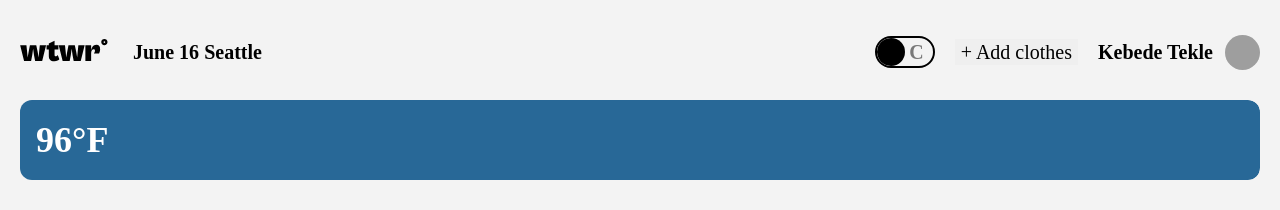
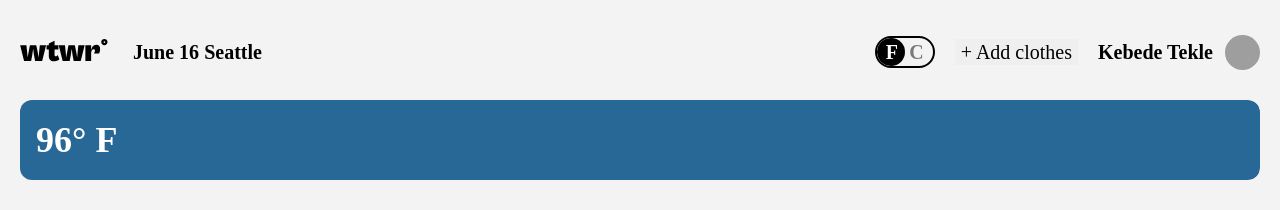
Before and after one commit to kebede01/se_project_react, a React (Vite) app: page / in a window 1280 px wide. Shown: the top 210 px of the page. Built offline with nearby package versions, Linux system fonts and the light colour scheme; no server answers; grey boxes are pictures that could not be loaded.

Commit message:
feat:making temp units dynamic and creating context folder

```diff
--- a/src/components/App/App.jsx
+++ b/src/components/App/App.jsx
@@ -8,6 +8,7 @@ import ItemModal from "../ItemModal/ItemModal";
 import { filterWeatherData, weatherApiData} from "../../utils/WeatherApi.js";
 
 import Footer from '../Footer/Footer.jsx';
+import CurrentTemperatureUnitContext from '../../contexts/CurrentTemperatureUnitContext.js'
 function App() {
   const [weatherData, setWeatherData] = useState({
     type: "cold",
@@ -19,7 +20,8 @@ function App() {
   const [clothingItems, setClothingItems] = useState(defaultClothingItems);
   const [name, setName] = useState("");
   const [avatarName, setAvatarName] = useState("Kebede Tekle");
-   const [image, setImage] = useState("");
+  const [image, setImage] = useState("");
+  const [currentTemperatureUnit, setCurrentTemperatureUnit] = useState('F');
   const handleAddGarment = () => {
     setActiveModal("add garment");
   };
@@ -31,6 +33,9 @@ function App() {
     setSelectedCard(card);
   };
 
+  const handleToggleSwitchChange = () => {
+  setCurrentTemperatureUnit(currentTemperatureUnit === "F" ? "C" : "F")
+  }
 
   useEffect(() => {
     weatherApiData( coordinates , APIkey)
@@ -43,7 +48,7 @@ function App() {
       });
   }, []);
   return (
-
+    <CurrentTemperatureUnitContext.Provider value={{ currentTemperatureUnit, handleToggleSwitchChange }}>
       <div className="page">
         <div className="page__content">
           <Header
@@ -121,7 +126,7 @@ function App() {
           <Footer/>
         </div>
       </div>
-
+    </CurrentTemperatureUnitContext.Provider>
   );
 }
 export default App;
--- a/src/components/Main/Main.jsx
+++ b/src/components/Main/Main.jsx
@@ -1,14 +1,16 @@
+import { useContext } from "react";
 import "./Main.css";
 import WeatherCard from "../WeatherCard/WeatherCard";
 import ItemCard from "../ItemCard/ItemCard";
-
-function Main({ weatherData, handleCardClick, clothingItems}) {
+import CurrentTemperatureUnitContext from '../../contexts/CurrentTemperatureUnitContext'
+function Main({ weatherData, handleCardClick, clothingItems }) {
+   const { currentTemperatureUnit } = useContext(CurrentTemperatureUnitContext);
   return (
     <main className="main">
       <WeatherCard weatherData={weatherData} />
       <section className="cards">
         <p className="cards__text">
-          Today is {weatherData.temp}&deg;F / You may want to wear:
+          Today is {weatherData.temp}&deg;{ currentTemperatureUnit } / You may want to wear:
         </p>
         <ul className="cards__list">
           {clothingItems
--- a/src/components/ToggleSwitch/ToggleSwitch.css
+++ b/src/components/ToggleSwitch/ToggleSwitch.css
@@ -40,3 +40,7 @@
  .toggle-switch__checkbox:checked ~ .toggle__switch-circle{
      left: 28px;
     }
+
+.toggle__switch-text_color-white{
+  color: white;
+}
--- a/src/components/ToggleSwitch/ToggleSwitch.jsx
+++ b/src/components/ToggleSwitch/ToggleSwitch.jsx
@@ -1,12 +1,21 @@
+import { useContext } from 'react';
 import './ToggleSwitch.css'
- const ToggleSwitch = () => {
+import CurrentTemperatureUnitContext from '../../contexts/CurrentTemperatureUnitContext'
+const ToggleSwitch = () => {
+  const { currentTemperatureUnit, handleToggleSwitchChange } = useContext(CurrentTemperatureUnitContext);
+
    return (
      <>
        <label htmlFor="toggle" className="toggle-switch__label">
-          <input type="checkbox" id="toggle" name="toggle" className="toggle-switch__checkbox" />
+         <input type="checkbox" id="toggle" name="toggle" className="toggle-switch__checkbox" onChange={ handleToggleSwitchChange} />
          <span className='toggle__switch-circle'></span>
-         <span className=' toggle__switch-text toggle__switch-text_F'>F</span>
-         <span className=' toggle__switch-text toggle__switch-text_C'>C</span>
+         <span className={`toggle__switch-text toggle__switch-text_F ${currentTemperatureUnit === "F"
+           ? 'toggle__switch-text_color-white'
+           : ""
+         }`}>F</span>
+         <span className={`toggle__switch-text toggle__switch-text_C ${currentTemperatureUnit === "C"
+           ? 'toggle__switch-text_color-white'
+           : ""}`}>C</span>
 
        </label>
      </>
--- a/src/components/WeatherCard/WeatherCard.jsx
+++ b/src/components/WeatherCard/WeatherCard.jsx
@@ -1,5 +1,7 @@
+import { useContext } from "react";
 import "./WeatherCard.css";
 import { weatherOptions, defaultWeatherOptions } from "../../utils/constants";
+import CurrentTemperatureUnitContext from "../../contexts/CurrentTemperatureUnitContext";
 function WeatherCard({ weatherData }) {
   const filteredWeatherOptions = weatherOptions.filter(option => {
     return (
@@ -14,9 +16,10 @@ function WeatherCard({ weatherData }) {
     weatherOption = filteredWeatherOptions[0]
   }
 
+  const { currentTemperatureUnit } = useContext(CurrentTemperatureUnitContext);
   return (
     <section className="weather-card">
-      <p className="weather-card__temp">{weatherData.temp}&deg;F</p>
+      <p className="weather-card__temp">{weatherData.temp}&deg; { currentTemperatureUnit}</p>
       <img src={weatherOption?.url} alt={`${weatherOption?.condition}-weather-image`} className="weather-card__img" />
 
     </section>
--- /dev/null
+++ b/src/contexts/CurrentTemperatureUnitContext.js
@@ -0,0 +1,4 @@
+import { createContext } from "react";
+
+const CurrentTemperatureUnitContext = createContext();
+export default CurrentTemperatureUnitContext;
```
